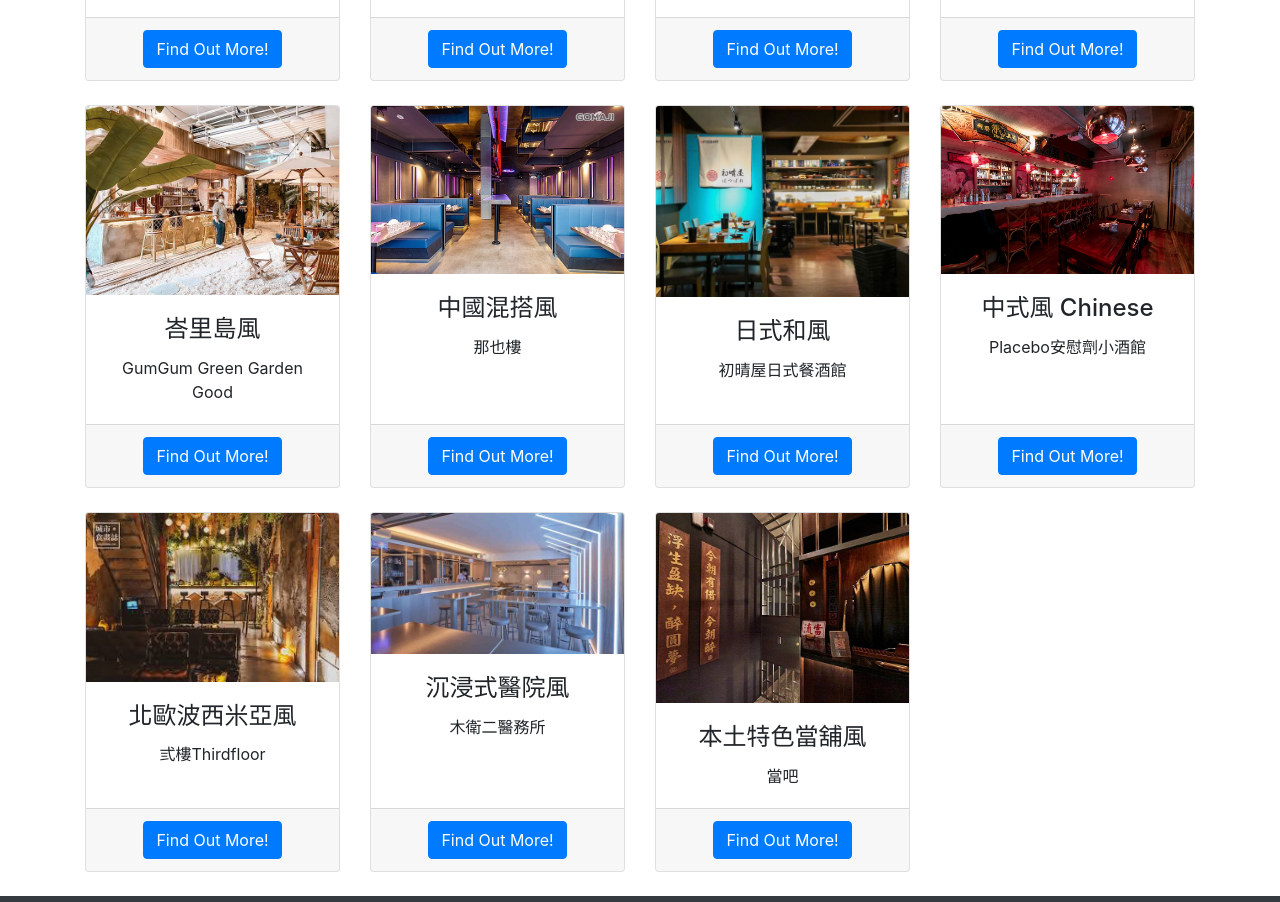
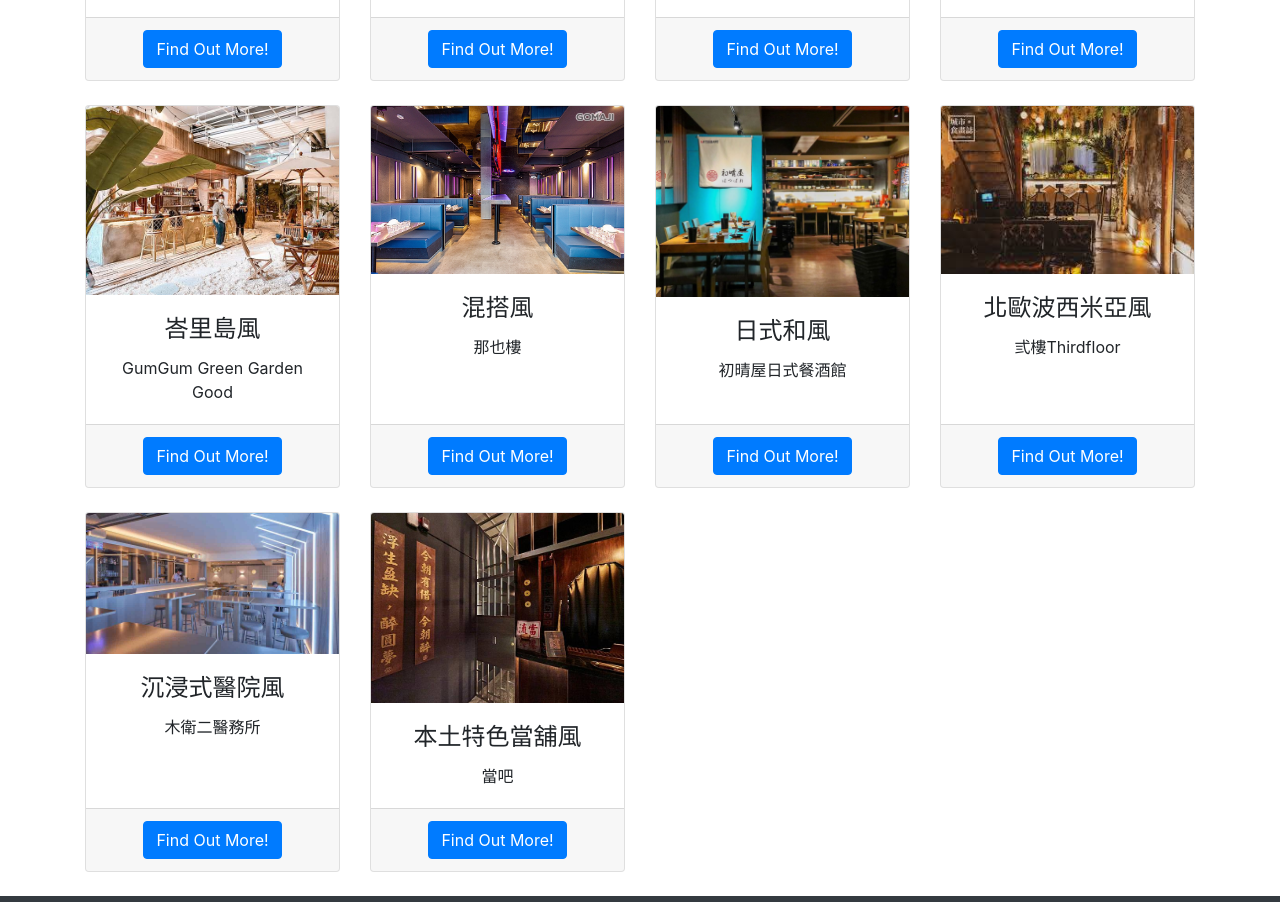
Before and after one commit to freedom3725/chill-style, a plain HTML site: page index.html in a window 1280 px wide. Shown: the part 1597-2499 px from the top of the page. Drawn offline with nearby package versions, Linux system fonts and the light colour scheme.

Commit message:
Update index.html

```diff
--- a/index.html
+++ b/index.html
@@ -179,7 +179,7 @@
                     <div class="card h-100">
                         <img class="card-img-top" src="assets/17.jpg" alt="17.jpg" />
                         <div class="card-body">
-                            <h4 class="card-title">中國混搭風</h4>
+                            <h4 class="card-title">混搭風</h4>
                             <p class="card-text">那也樓</p>
                         </div>
                         <div class="card-footer"><a class="btn btn-primary" href="#!">Find Out More!</a></div>
@@ -191,16 +191,6 @@
                         <div class="card-body">
                             <h4 class="card-title">日式和風</h4>
                             <p class="card-text">初晴屋日式餐酒館</p>
-                        </div>
-                        <div class="card-footer"><a class="btn btn-primary" href="#!">Find Out More!</a></div>
-                    </div>
-                </div>
-                <div class="col-lg-3 col-md-6 mb-4">
-                    <div class="card h-100">
-                        <img class="card-img-top" src="assets/20.jpg" alt="20.jpg" />
-                        <div class="card-body">
-                            <h4 class="card-title">中式風 Chinese</h4>
-                            <p class="card-text">Placebo安慰劑小酒館</p>
                         </div>
                         <div class="card-footer"><a class="btn btn-primary" href="#!">Find Out More!</a></div>
                     </div>
```
